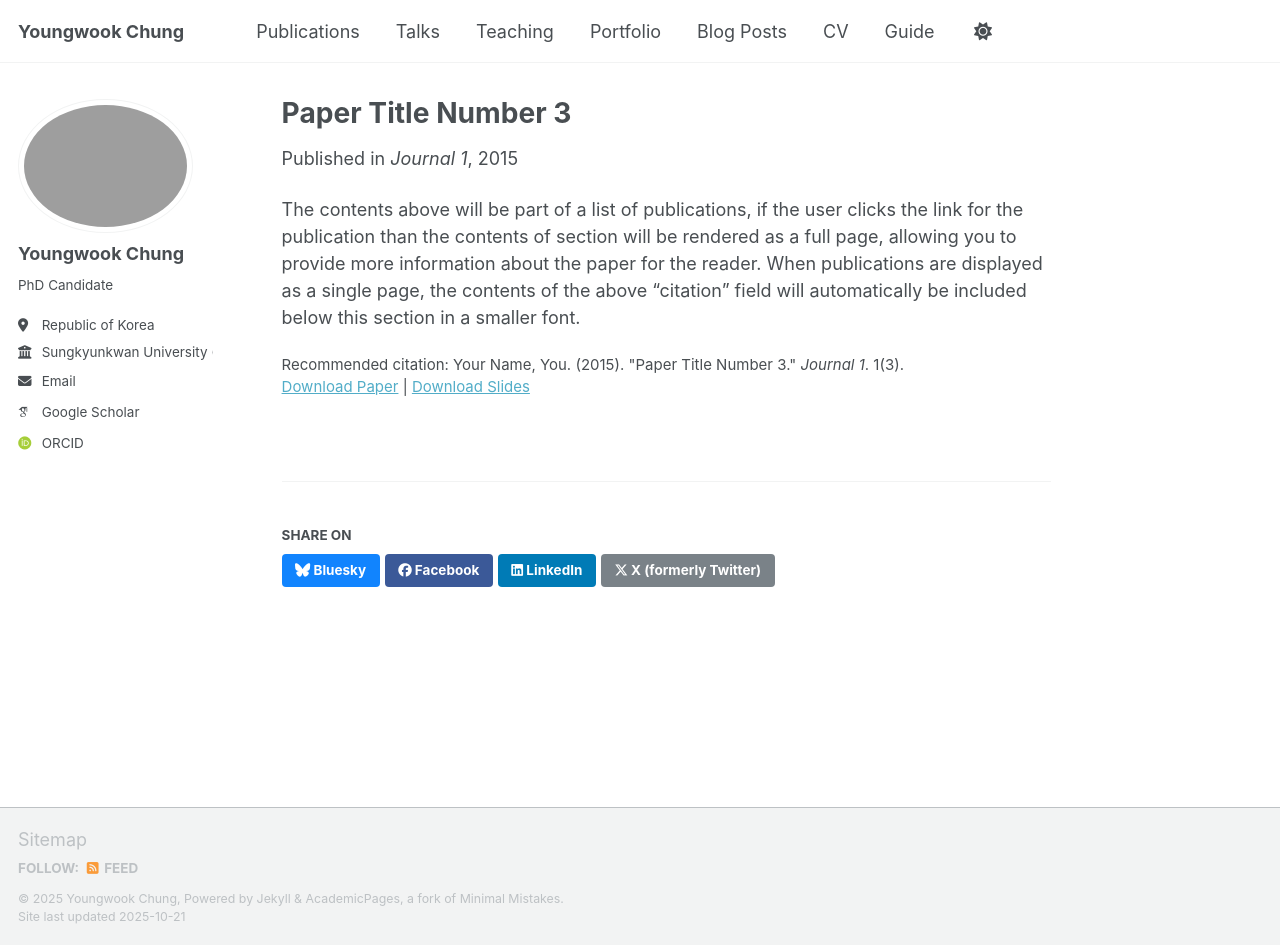
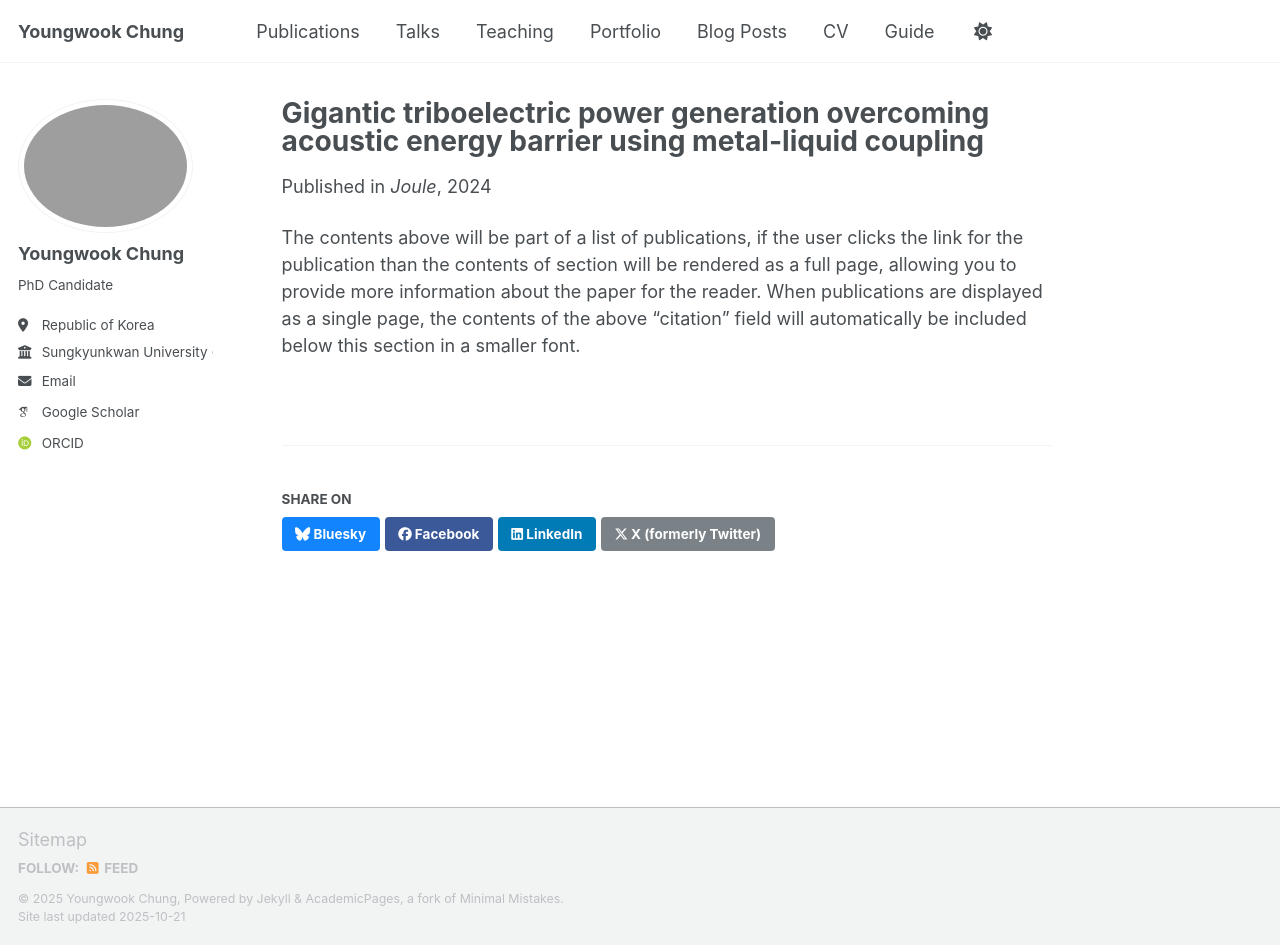
Before and after one commit to ywoog2/ywchung.github.io, a Jekyll site: the page built from _publications/2015-10-01-paper-title-number-3.md, in a window 1280 px wide and 945 px high. Built offline with Jekyll 4.4.1, drawn with Linux system fonts in a browser that asks for light colours; some web fonts are replaced; a script that is not in the unit is left out.

Commit message:
Update 2015-10-01-paper-title-number-3.md

```diff
--- a/_publications/2015-10-01-paper-title-number-3.md
+++ b/_publications/2015-10-01-paper-title-number-3.md
@@ -1,14 +1,12 @@
 ---
-title: "Paper Title Number 3"
+title: "Gigantic triboelectric power generation overcoming acoustic energy barrier using metal-liquid coupling"
 collection: publications
 category: manuscripts
-permalink: /publication/2015-10-01-paper-title-number-3
+permalink: /publication/2024-09-18-Gigantic triboelectric power generation overcoming acoustic energy barrier using metal-liquid coupling
 excerpt: 'This paper is about the number 3. The number 4 is left for future work.'
-date: 2015-10-01
-venue: 'Journal 1'
-slidesurl: 'https://academicpages.github.io/files/slides3.pdf'
-paperurl: 'https://academicpages.github.io/files/paper3.pdf'
-citation: 'Your Name, You. (2015). &quot;Paper Title Number 3.&quot; <i>Journal 1</i>. 1(3).'
+date: 2024-09-18
+venue: 'Joule'
+paperurl: 'https://academicpages.github.io/files/Gigantic triboelectric power generation overcoming acoustic energy barrier using metal-liquid coupling.pdf'
 ---
 
 The contents above will be part of a list of publications, if the user clicks the link for the publication than the contents of section will be rendered as a full page, allowing you to provide more information about the paper for the reader. When publications are displayed as a single page, the contents of the above "citation" field will automatically be included below this section in a smaller font.
```
